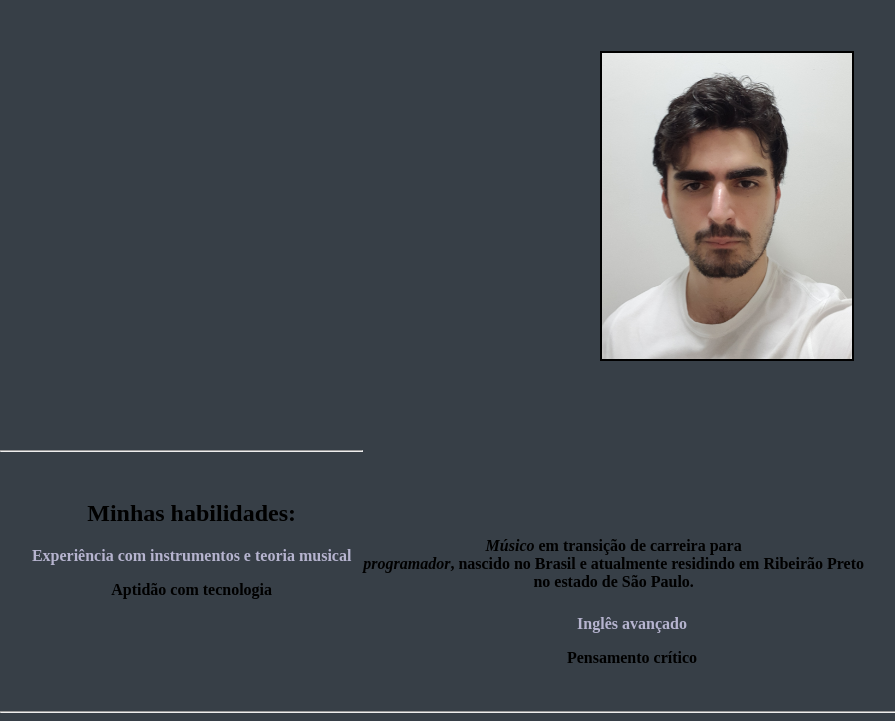
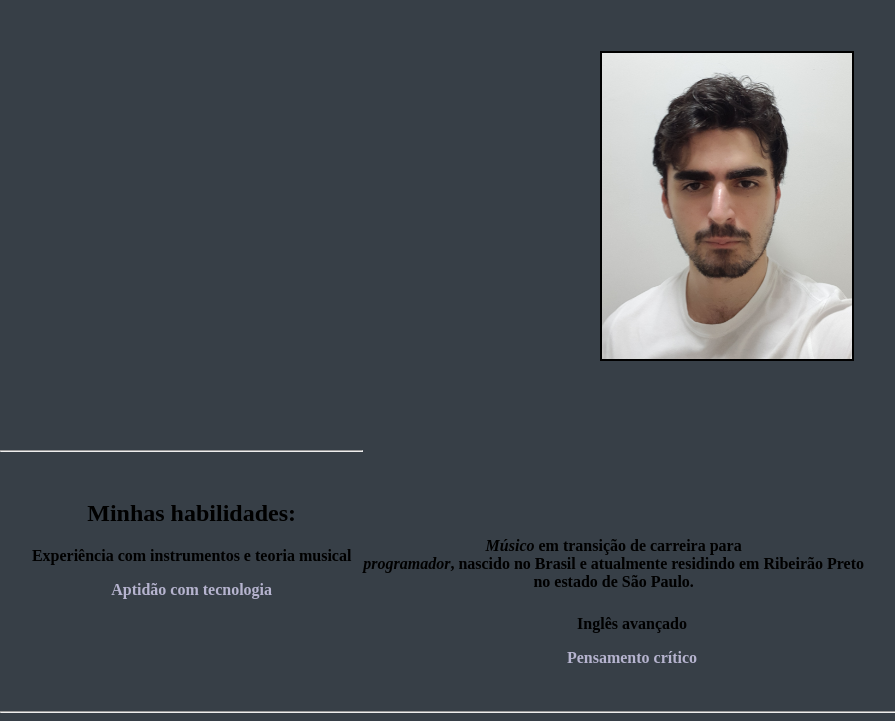
Before and after one commit to guipleit/guipleit.github.io, a plain HTML site: page index.html in a window 1280 px wide. Shown: the part 79-800 px from the top of the page, without its empty margins (8-903 px from the left). Drawn offline with Linux system fonts and the light colour scheme.

Commit message:
arruma habs

```diff
--- a/main.css
+++ b/main.css
@@ -36,6 +36,6 @@ p {
         padding: 20px;
     }
 
-    .habilities p:nth-child(even) {
+        .habilities p:nth-child(odd) {
         color: rgb(182, 180, 207);
     }
```
